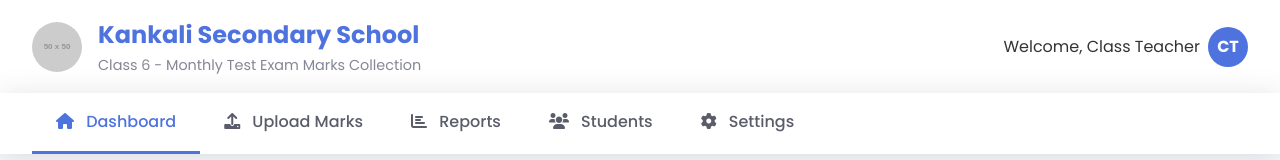
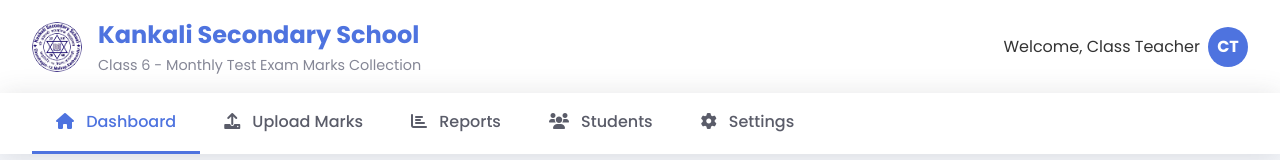
Before and after one commit to hikmatshahithakuri/marksentry-software, a plain HTML site: page index.html in a window 1280 px wide. Shown: the top 160 px of the page. Drawn offline with Linux system fonts and the light colour scheme; placeholder pictures from the web are drawn by us.

Commit message:
Update index.html

```diff
--- a/index.html
+++ b/index.html
@@ -12,7 +12,7 @@
     <div class="container">
         <header>
             <div class="school-info">
-                <img src="https://via.placeholder.com/50" alt="School Logo" class="logo">
+                <img src="logo.png" alt="School Logo" class="logo">
                 <div>
                     <h1>Kankali Secondary School</h1>
                     <p>Class 6 - Monthly Test Exam Marks Collection</p>
@@ -200,4 +200,5 @@
 
     <script src="script.js"></script>
 </body>
+
 </html>
```
